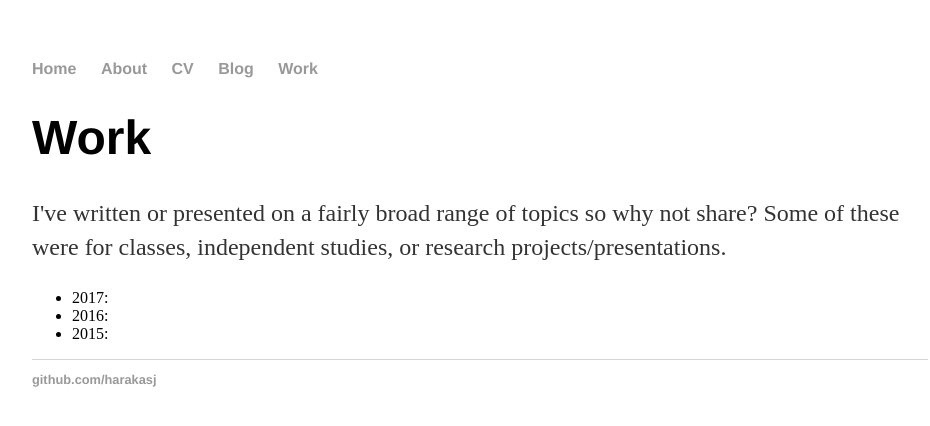
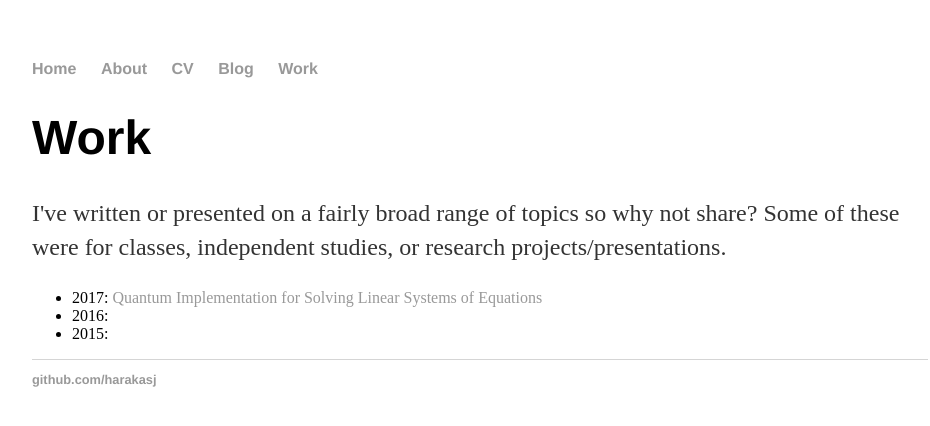
Before and after one commit to harakasj/harakasj.github.io, a Jekyll site: the page built from work/index.html, in a window 1280 px wide. Shown: the top 426 px of the page, without its empty margins (160-1090 px from the left). Built offline with Jekyll 4.4.1, drawn with Linux system fonts in a browser that asks for light colours.

Commit message:
Update index.html

```diff
--- a/work/index.html
+++ b/work/index.html
@@ -5,7 +5,7 @@ title: Work
 <h1> Work </h1>
 <p> I've written or presented on a fairly broad range of topics so why not share? Some of these were for classes, independent studies, or research projects/presentations. </p>
 <ul>
-  <li> 2017: </li>
+  <li> 2017: <a href="Harakas-Quantum-LSE-2017.pdf"> Quantum  Implementation  for  Solving  Linear  Systems  of Equations</a> </li>
   <li> 2016: </li>
   <li> 2015: </li>
 
```
